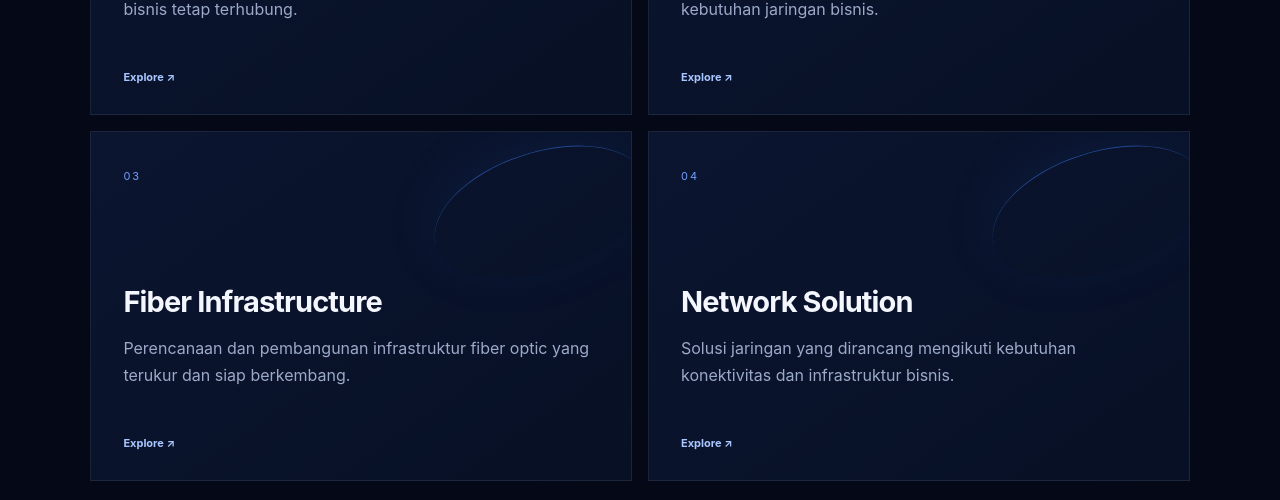
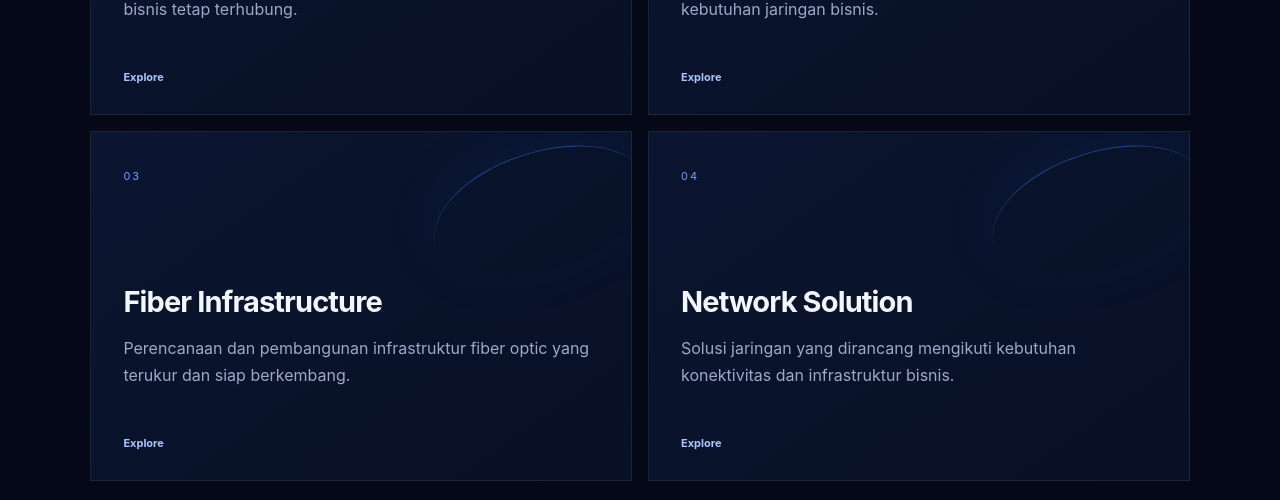
Before and after one commit to Mrdiiee/TSCS-TELECOM, a Next.js app: page / in a window 1280 px wide. Shown: the part 2065-2565 px from the top of the page. Built offline with nearby package versions, Linux system fonts and the light colour scheme.

Commit message:
Remove diagonal arrow symbols from links

```diff
--- a/app/page.jsx
+++ b/app/page.jsx
@@ -4,10 +4,10 @@ import InteractiveNetwork from "./components/interactive-network";
 import ScrollReveal from "./components/scroll-reveal";
 const services=[["Fiber Internet","Koneksi fiber yang cepat dan stabil untuk menjaga operasional bisnis tetap terhubung."],["Business Connectivity","Konektivitas profesional untuk kantor, enterprise, dan kebutuhan jaringan bisnis."],["Fiber Infrastructure","Perencanaan dan pembangunan infrastruktur fiber optic yang terukur dan siap berkembang."],["Network Solution","Solusi jaringan yang dirancang mengikuti kebutuhan konektivitas dan infrastruktur bisnis."]];
 const strengths=[["Fiber Optic Connectivity","Fondasi konektivitas berbasis fiber optic untuk kebutuhan yang menuntut stabilitas."],["Network Infrastructure","Infrastruktur jaringan yang dirancang dengan pendekatan terukur dan berorientasi jangka panjang."],["Business Connectivity","Solusi konektivitas yang menempatkan kebutuhan operasional bisnis sebagai prioritas."],["Scalable Solution","Arsitektur jaringan yang dapat dikembangkan mengikuti pertumbuhan kebutuhan."]];
-export default function Home(){return <><section className="heroHome"><div className="heroCopy"><span className="eyebrow">TELECOMMUNICATION • FIBER OPTIC • CONNECTIVITY</span><h1>Koneksi yang <em>Menggerakkan.</em><br/>Infrastruktur yang <em>Menguatkan.</em></h1><p>Menghadirkan konektivitas fiber optic dan solusi jaringan modern untuk membangun infrastruktur digital yang cepat, stabil, dan siap berkembang.</p><div className="actions"><Link href="/kontak" className="btn">Mulai Konsultasi <span>↗</span></Link><Link href="/layanan" className="btn ghost">Jelajahi Layanan</Link></div></div><HeroMedia/></section>
+export default function Home(){return <><section className="heroHome"><div className="heroCopy"><span className="eyebrow">TELECOMMUNICATION • FIBER OPTIC • CONNECTIVITY</span><h1>Koneksi yang <em>Menggerakkan.</em><br/>Infrastruktur yang <em>Menguatkan.</em></h1><p>Menghadirkan konektivitas fiber optic dan solusi jaringan modern untuk membangun infrastruktur digital yang cepat, stabil, dan siap berkembang.</p><div className="actions"><Link href="/kontak" className="btn">Mulai Konsultasi <span></span></Link><Link href="/layanan" className="btn ghost">Jelajahi Layanan</Link></div></div><HeroMedia/></section>
 <ScrollReveal><section className="trustSection"><div className="sectionHead"><span className="eyebrow">PT. TIGA SERANGKAI CAHAYA SELATAN</span><h2>Membangun fondasi konektivitas untuk bisnis yang terus bergerak.</h2></div><div className="trustGrid">{strengths.map(([t,d])=><article className="trustItem" key={t}><span className="trustDot"/><h3>{t}</h3><p>{d}</p></article>)}</div></section></ScrollReveal>
-<ScrollReveal><section className="section servicesSection"><div className="sectionHead rowHead"><div><span className="eyebrow">OUR SERVICES</span><h2>Layanan yang Menghubungkan Bisnis Anda.</h2></div><Link href="/layanan" className="textLink">Lihat semua layanan <span>→</span></Link></div><div className="serviceCards homeServiceCards">{services.map(([t,d],i)=><Link href={"/layanan/"+["fiber-internet","business-connectivity","fiber-infrastructure","network-solution"][i]} className="serviceCard" key={t}><span>0{i+1}</span><div className="cardNetwork"/><h3>{t}</h3><p>{d}</p><b>Explore ↗</b></Link>)}</div></section></ScrollReveal>
-<ScrollReveal><section className="networkSection"><div className="networkMapLarge"><div className="mapShape"/><span className="mapNode n1"/><span className="mapNode n2"/><span className="mapNode n3"/><span className="mapNode n4"/><InteractiveNetwork/></div><div className="networkCopy"><span className="eyebrow">NETWORK / COVERAGE</span><h2>Jaringan yang Menjangkau Lebih Jauh.</h2><p>Visualisasi jaringan Indonesia sebagai gambaran konektivitas. Ketersediaan aktual bergantung pada lokasi dan infrastruktur yang tersedia.</p><Link href="/jaringan" className="btn">Cek Ketersediaan <span>↗</span></Link></div></section></ScrollReveal>
+<ScrollReveal><section className="section servicesSection"><div className="sectionHead rowHead"><div><span className="eyebrow">OUR SERVICES</span><h2>Layanan yang Menghubungkan Bisnis Anda.</h2></div><Link href="/layanan" className="textLink">Lihat semua layanan <span>→</span></Link></div><div className="serviceCards homeServiceCards">{services.map(([t,d],i)=><Link href={"/layanan/"+["fiber-internet","business-connectivity","fiber-infrastructure","network-solution"][i]} className="serviceCard" key={t}><span>0{i+1}</span><div className="cardNetwork"/><h3>{t}</h3><p>{d}</p><b>Explore</b></Link>)}</div></section></ScrollReveal>
+<ScrollReveal><section className="networkSection"><div className="networkMapLarge"><div className="mapShape"/><span className="mapNode n1"/><span className="mapNode n2"/><span className="mapNode n3"/><span className="mapNode n4"/><InteractiveNetwork/></div><div className="networkCopy"><span className="eyebrow">NETWORK / COVERAGE</span><h2>Jaringan yang Menjangkau Lebih Jauh.</h2><p>Visualisasi jaringan Indonesia sebagai gambaran konektivitas. Ketersediaan aktual bergantung pada lokasi dan infrastruktur yang tersedia.</p><Link href="/jaringan" className="btn">Cek Ketersediaan <span></span></Link></div></section></ScrollReveal>
 <ScrollReveal><section className="section technologySection"><div className="sectionHead"><span className="eyebrow">INFRASTRUCTURE & TECHNOLOGY</span><h2>Infrastruktur yang Menggerakkan Koneksi.</h2></div><div className="techGrid"><div className="techVisual"><div className="techCore">FIBER</div><div className="techRing tr1"/><div className="techRing tr2"/><div className="techRing tr3"/><span className="techPulse tp1"/><span className="techPulse tp2"/><span className="techPulse tp3"/></div><div className="techPoints"><div><span>01</span><div><h3>Fiber Optic</h3><p>Fondasi transmisi berkapasitas tinggi.</p></div></div><div><span>02</span><div><h3>Network Infrastructure</h3><p>Jaringan yang dirancang untuk operasional yang konsisten.</p></div></div><div><span>03</span><div><h3>Scalable Architecture</h3><p>Solusi yang dapat berkembang mengikuti kebutuhan.</p></div></div></div></div></section></ScrollReveal>
 <ScrollReveal><section className="aboutSection"><div className="aboutPanel"><span className="eyebrow">ABOUT TSCS</span><h2>Tentang TSCS.</h2><p>PT. TIGA SERANGKAI CAHAYA SELATAN hadir dengan fokus pada konektivitas, fiber optic, dan infrastruktur jaringan untuk membantu menciptakan fondasi digital yang lebih andal bagi bisnis.</p><p>TSCS memandang jaringan bukan sekadar koneksi, tetapi sebagai infrastruktur yang memungkinkan bisnis bergerak lebih cepat dan berkembang dengan percaya diri.</p><Link href="/tentang-kami" className="textLink">Mengenal TSCS <span>→</span></Link></div></section></ScrollReveal>
-<section className="finalCta"><div className="finalNetwork"><InteractiveNetwork/></div><span className="eyebrow">LET'S CONNECT</span><h2>Siap Terhubung dengan<br/><em>Infrastruktur yang Lebih Baik?</em></h2><Link href="/kontak" className="btn">Bangun Koneksi Bersama TSCS <span>↗</span></Link></section></>}
+<section className="finalCta"><div className="finalNetwork"><InteractiveNetwork/></div><span className="eyebrow">LET'S CONNECT</span><h2>Siap Terhubung dengan<br/><em>Infrastruktur yang Lebih Baik?</em></h2><Link href="/kontak" className="btn">Bangun Koneksi Bersama TSCS <span></span></Link></section></>}
```
